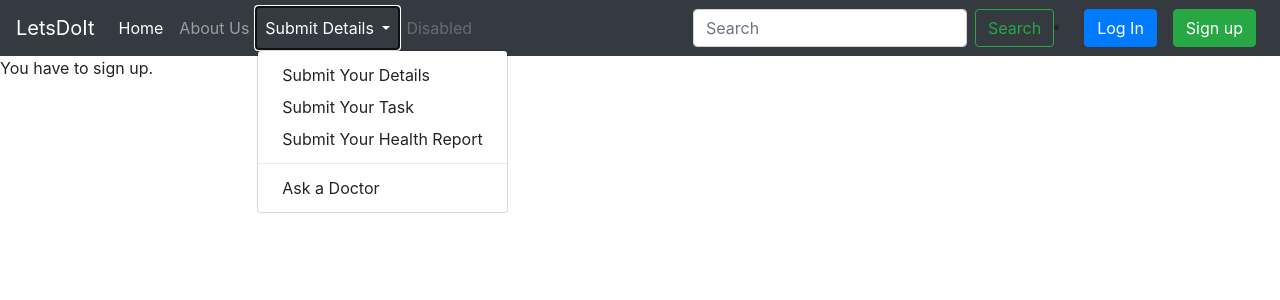
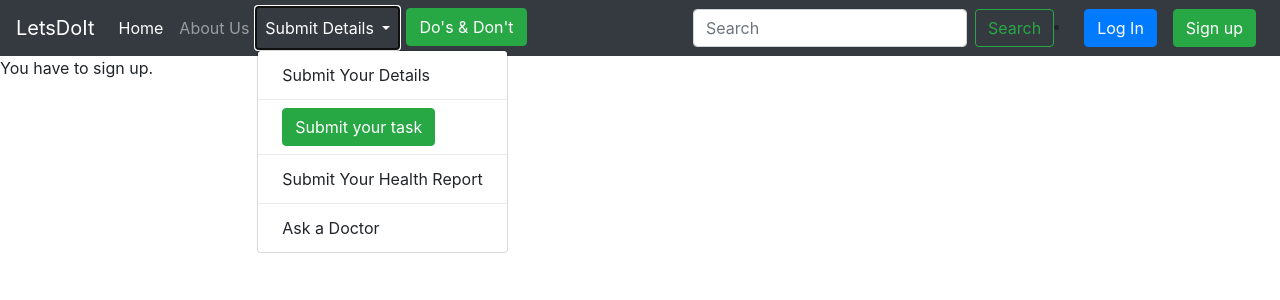
Before and after one commit to sshiv5768/letsdoit, a Django app: page /signup/ in a window 1280 px wide, after a click on "Submit Details". Shown: the top 300 px of the page. Run offline with Django 3.2, Linux system fonts and the light colour scheme; some libraries are stand-ins or nearby versions.

Commit message:
Update base.html

```diff
--- a/templates/base.html
+++ b/templates/base.html
@@ -34,14 +34,89 @@
                 </a>
                 <div class="dropdown-menu" aria-labelledby="navbarDropdown">
                     <a class="dropdown-item" href="{% url 'submit_task' %}">Submit Your Details</a>
-                    <a class="dropdown-item" href="#">Submit Your Task</a>
+                    <div class="dropdown-divider"></div>
+                    <button type="button" class="btn btn-success mx-4" data-toggle="modal"
+                            data-target="#staticModal">
+                        Submit your task
+                    </button>
+                    <div class="dropdown-divider"></div>
                     <a class="dropdown-item" href="{% url 'submit_health' %}">Submit Your Health Report</a>
                     <div class="dropdown-divider"></div>
                     <a class="dropdown-item" href="#">Ask a Doctor</a>
                 </div>
             </li>
+            <div class="modal fade" id="staticModal" data-backdrop="static" tabindex="-1" role="dialog"
+                 aria-labelledby="staticModal" aria-hidden="true">
+                <div class="modal-dialog modal-dialog-centered" role="document">
+                    <div class="modal-content">
+                        <div class="modal-header">
+                            <h5 class="modal-title" id="staticModal">Submit your task</h5>
+                            <button type="button" class="close" data-dismiss="modal" aria-label="Close">
+                                <span aria-hidden="true">&times;</span>
+                            </button>
+                        </div>
+                        <div class="modal-body">
+                            Here you have to submit you task after every 3 hours!
+                            <form method="post" enctype="multipart/form-data">
+                                <div class="form-group">
+                                    {% csrf_token %}
+                                    <label for="exampleFormControlFile1">Upload your photos</label>
+                                    <input type="file" class="form-control-file" id="exampleFormControlFile1"
+                                           name="photo">
+                                    <button type="submit" class="btn btn-primary">Upload</button>
+                                    {% if uploaded_file_url %}
+                                    <p>File uploaded at: <a href="{{ uploaded_file_url }}">{{ uploaded_file_url }}</a>
+                                    </p>
+                                    {% endif %}
+
+                                </div>
+                            </form>
+                        </div>
+                        <div class="modal-footer">
+                            <button type="button" class="btn btn-secondary" data-dismiss="modal">Close</button>
+                        </div>
+                    </div>
+                </div>
+            </div>
             <li class="nav-item">
-                <a class="nav-link disabled" href="#" tabindex="-1" aria-disabled="true">Disabled</a>
+                <button type="button" class="btn btn-success mx-2" data-toggle="modal" data-target="#DosModal">
+                    Do's & Don't
+                </button>
+                <!-- DosModal -->
+                <div class="modal fade" id="DosModal" tabindex="-1" role="dialog" aria-labelledby="DosModal"
+                     aria-hidden="true">
+                    <div class="modal-dialog" role="document">
+                        <div class="modal-content">
+                            <div class="modal-header">
+                                <h5 class="modal-title" id="DosModal">Do's & Don't</h5>
+                                <button type="button" class="close" data-dismiss="modal" aria-label="Close">
+                                    <span aria-hidden="true">&times;</span>
+                                </button>
+                            </div>
+                            <div class="modal-body">
+                                1: Stay home as much as possible
+                                </br>2: Avoid contact with others, even with your
+                                family members if they went outside.
+                                </br>3: Wash your hands properly.
+                                </br>4: Use hand sanitizer(alcohol > 60%) before
+                                you enter in your house.
+                                </br>5: Maintain social distancing
+                                </br>6: Don't walk in to clinic if you think you have COVID-19
+                                or if you have symptoms of COVID-19.
+                                </br>7: Instead of that, call your doctor otherwise
+                                call on the helpline <b>011-23978046</b> or <b>1075</b>
+                                </br>8: Take steps to promote good mental, physical, and emotional
+                                health, Eat healthy foods.
+                                </br>9: Take a break from news and social media, because sometimes
+                                it can be stressful and upsetting.
+                                </br>10: Find time to relax and spend time with your family.
+                            </div>
+                            <div class="modal-footer">
+                                <button type="button" class="btn btn-secondary" data-dismiss="modal">Close</button>
+                            </div>
+                        </div>
+                    </div>
+                </div>
             </li>
         </ul>
         <form class="form-inline my-2 my-lg-0">
```
Lines whose indentation alone changed are shown as unchanged.
